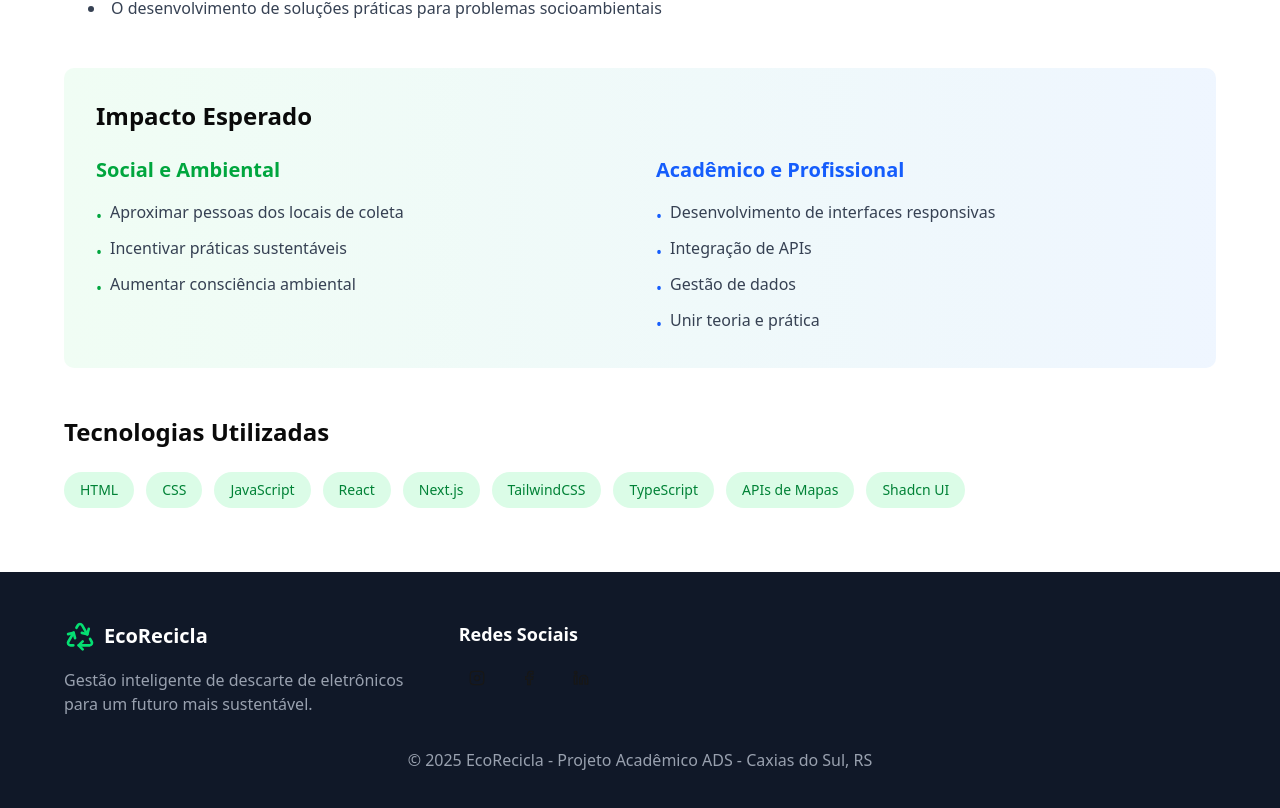
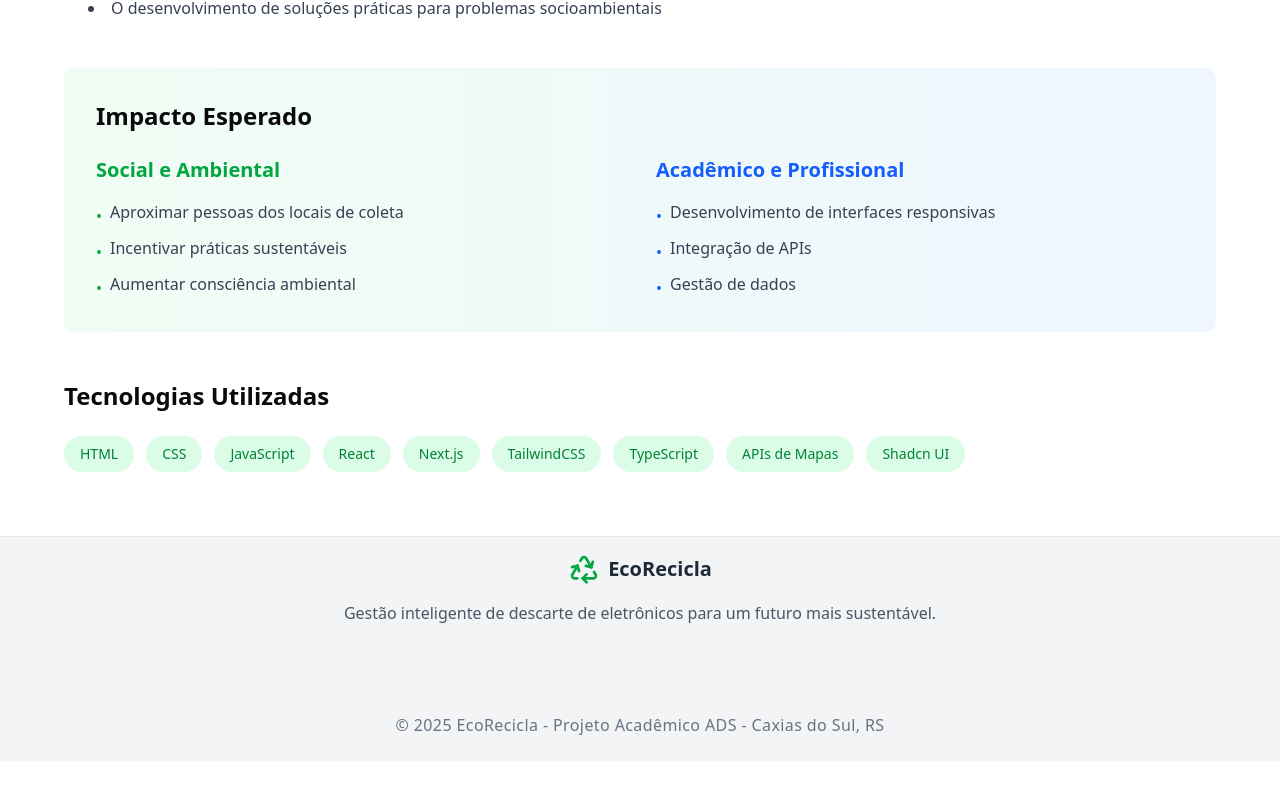
Before and after one commit to ecoreciclaeletronicos/ecoprojeto, a Next.js app: page /pages/Home in a window 1280 px wide. Shown: the part 4045-4853 px from the top of the page. After the commit the page ends 4806 px from the top, so only its background shows below. Built offline with nearby package versions, Linux system fonts and the light colour scheme.

Commit message:
Implementado footer ajustado

```diff
--- a/app/pages/Footer/page.tsx
+++ b/app/pages/Footer/page.tsx
@@ -1,86 +1,31 @@
-import { Button } from "@/components/ui/button";
 import { Separator } from "@radix-ui/react-separator";
 import { Facebook, Instagram, Linkedin, Recycle } from "lucide-react";
+import Link from "next/link";
 import { useState } from "react";
 
 export default function Footerpage() {
-  const [, setMobileMenuOpen] = useState(false);
-
-  const scrollToSection = (sectionId: string) => {
-    const element = document.getElementById(sectionId);
-    if (element) {
-      element.scrollIntoView({ behavior: "smooth" });
-      setMobileMenuOpen(false);
-    }
-  };
   return (
-    <footer className="py-12 px-4 bg-gray-900 text-white ">
-      <div className="container mx-auto max-w-6xl ">
-        <div className="grid grid-cols-1 md:grid-cols-3 gap-8 mb-8">
-          <div>
-            <div className="flex items-center gap-2 mb-4">
-              <Recycle className="w-8 h-8 text-green-400" />
-              <span className="text-xl font-bold">EcoRecicla</span>
-            </div>
-            <p className="text-gray-400">
-              Gestão inteligente de descarte de eletrônicos para um futuro mais
-              sustentável.
-            </p>
+    <footer className="py-4 bg-gray-100 text-gray-700 dark:bg-gray-900 dark:text-white border-t border-gray-200 dark:border-gray-800">
+      <div className="continer mx-auto max-wxl flex flex-col items-center">
+        <div className="mb-4 text-center">
+          <div className="flex items-center gap-2 justify-center mb-4">
+            <Recycle className="w-8 h-8 text-green-600 dark:text-green-400" />
+            <span className="text-xl font-bold text-gray-800 dark:text-white">
+              EcoRecicla
+            </span>
           </div>
-
-          <div>
-            <h4 className="font-semibold text-lg mb-4">Redes Sociais</h4>
-            <div className="flex gap-4">
-              <Button
-                variant="ghost"
-                size="icon"
-                className="hover:bg-green-600"
-                asChild
-              >
-                <a
-                  href="https://instagram.com"
-                  target="_blank"
-                  rel="noopener noreferrer"
-                >
-                  <Instagram className="w-5 h-5" />
-                </a>
-              </Button>
-              <Button
-                variant="ghost"
-                size="icon"
-                className="hover:bg-green-600"
-                asChild
-              >
-                <a
-                  href="https://facebook.com"
-                  target="_blank"
-                  rel="noopener noreferrer"
-                >
-                  <Facebook className="w-5 h-5" />
-                </a>
-              </Button>
-              <Button
-                variant="ghost"
-                size="icon"
-                className="hover:bg-green-600"
-                asChild
-              >
-                <a
-                  href="https://linkedin.com"
-                  target="_blank"
-                  rel="noopener noreferrer"
-                >
-                  <Linkedin className="w-5 h-5" />
-                </a>
-              </Button>
-            </div>
-          </div>
+          <p className="text-gray-600 dark:text-gray-400">
+            Gestão inteligente de descarte de eletrônicos para um futuro mais
+            sustentável.
+          </p>
         </div>
 
-        <Separator className="bg-gray-700 mb-8" />
+        <Separator className="bg-gray-300 dark:bg-gray-700 my-8 w-full" />
 
-        <div className="text-center text-gray-400">
-          <p>© 2025 EcoRecicla - Projeto Acadêmico ADS - Caxias do Sul, RS</p>
+        <div className="text-center text-gray-500 dark:text-gray-400 py-2">
+          <p className="tracking-wide">
+            © 2025 EcoRecicla - Projeto Acadêmico ADS - Caxias do Sul, RS
+          </p>
         </div>
       </div>
     </footer>
--- a/app/pages/Header/page.tsx
+++ b/app/pages/Header/page.tsx
@@ -1,3 +1,4 @@
+"use client";
 import { Button } from "@/components/ui/button";
 import { ModeToggle } from "@/components/ui/themes-toggle";
 import { Recycle, X, Menu } from "lucide-react";
--- a/app/pages/Home/Sobre/page.tsx
+++ b/app/pages/Home/Sobre/page.tsx
@@ -90,10 +90,6 @@ export default function Sobrepage() {
                     <span className="text-blue-600 mt-1">•</span>
                     <span>Gestão de dados</span>
                   </li>
-                  <li className="flex items-start gap-2">
-                    <span className="text-blue-600 mt-1">•</span>
-                    <span>Unir teoria e prática</span>
-                  </li>
                 </ul>
               </div>
             </div>
--- a/app/pages/Home/section-one/page.tsx
+++ b/app/pages/Home/section-one/page.tsx
@@ -1,9 +1,11 @@
+"use client";
 import { Button } from "@/components/ui/button";
 import { Recycle } from "lucide-react";
 import { useState } from "react";
 
 export default function Sectionone() {
-  const [, setMobileMenuOpen] = useState(false);
+  // eslint-disable-next-line @typescript-eslint/no-unused-vars
+  const [mobileMenuOpen, setMobileMenuOpen] = useState(false);
 
   const scrollToSection = (sectionId: string) => {
     const element = document.getElementById(sectionId);
```
